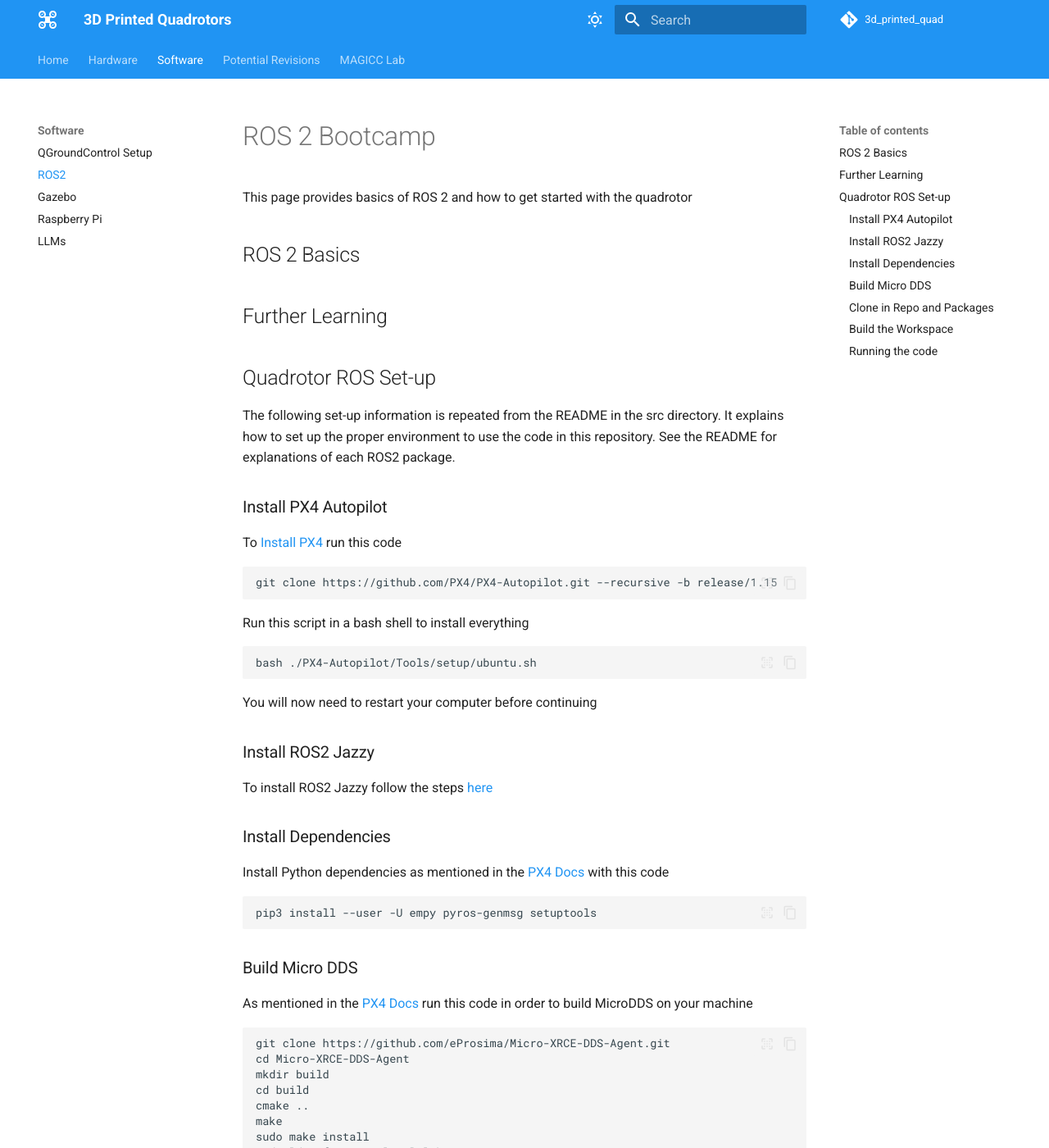
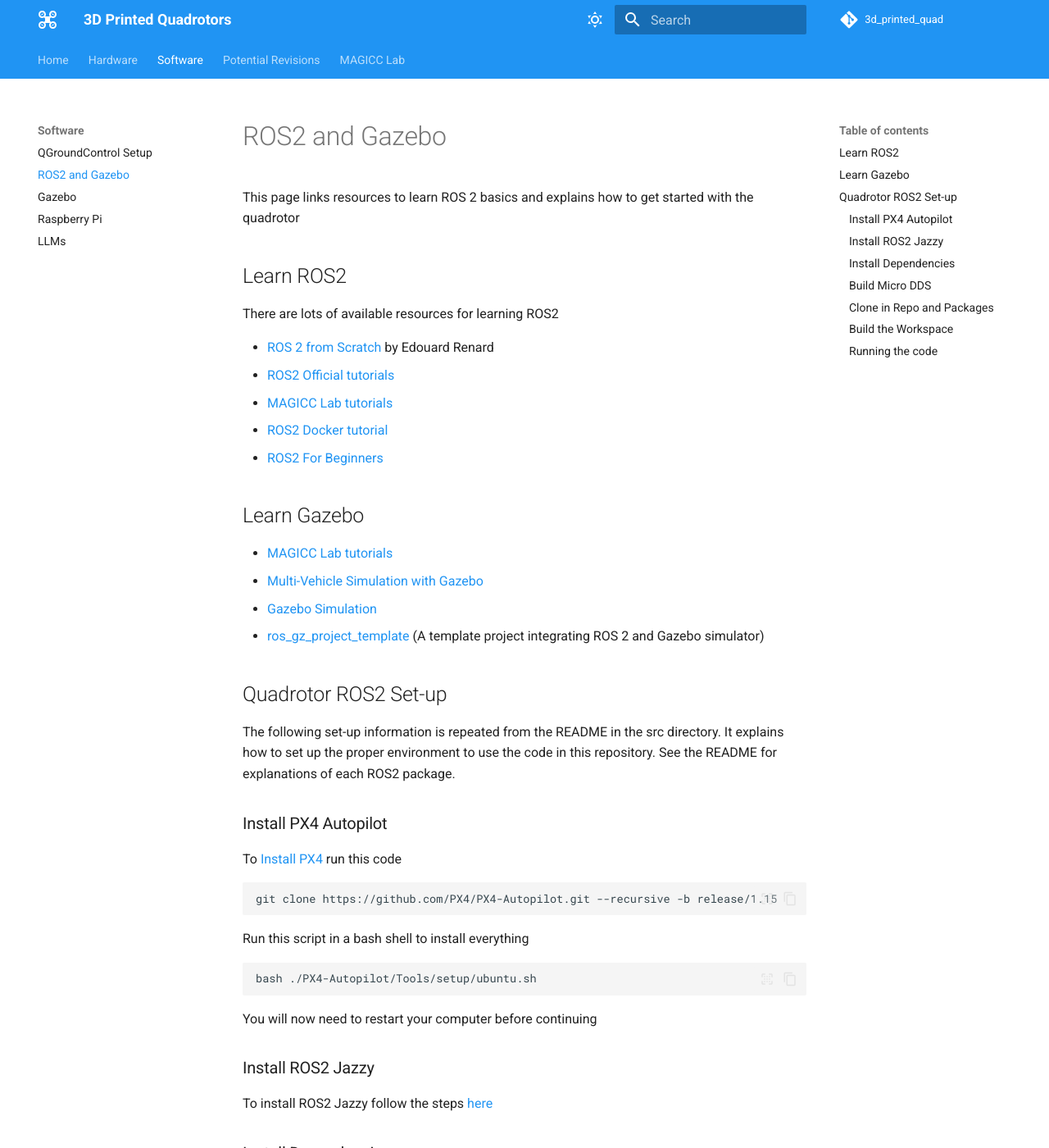
Before and after one commit to austin006/3d_printed_quad, an MkDocs documentation site: the page built from docs/software/ros2_gazebo.md, in a window 1280 px wide and 1400 px high. Shown: the whole window at 82% size. Built offline with MkDocs 1.6.1 and Material for MkDocs 9.7.7, drawn with Linux system fonts in a browser that asks for light colours; comment, search, counter and statistics services are not loaded; some of the changed text lies outside the part shown.

Commit message:
Updated docs

````diff
--- a/docs/software/ros2.md
+++ b/docs/software/ros2_gazebo.md
@@ -1,14 +1,25 @@
-# ROS 2 Bootcamp
+# ROS2 and Gazebo
 
-This page provides basics of ROS 2 and how to get started with the quadrotor
+This page links resources to learn ROS 2 basics and explains how to get started with the quadrotor
 
-## ROS 2 Basics
+## Learn ROS2
 
-## Further Learning
+There are lots of available resources for learning ROS2
 
+- [ROS 2 from Scratch](https://learning.oreilly.com/library/view/ros-2-from/9781835881408/) by Edouard Renard
+- [ROS2 Official tutorials](https://docs.ros.org/en/jazzy/Tutorials.html)
+- [MAGICC Lab tutorials](https://byu-magicc.github.io/wiki/ros2_tutorials/intro/)
+- [ROS2 Docker tutorial](https://docs.ros.org/en/jazzy/How-To-Guides/Setup-ROS-2-with-VSCode-and-Docker-Container.html)
+- [ROS2 For Beginners](https://learning.oreilly.com/videos/ros2-for-beginners/10000DIVC2022146/)
 
+## Learn Gazebo
 
-## Quadrotor ROS Set-up
+- [MAGICC Lab tutorials](https://byu-magicc.github.io/wiki/gazebo_tutorials/overview/)
+- [Multi-Vehicle Simulation with Gazebo](https://docs.px4.io/main/en/sim_gazebo_gz/multi_vehicle_simulation.html)
+- [Gazebo Simulation](https://docs.px4.io/main/en/sim_gazebo_gz/#adding-new-worlds-and-models)
+- [ros_gz_project_template](https://github.com/gazebosim/ros_gz_project_template) (A template project integrating ROS 2 and Gazebo simulator)
+
+## Quadrotor ROS2 Set-up
 
 The following set-up information is repeated from the README in the src directory. It explains how to set up the proper environment to use the code in this repository. See the README for explanations of each ROS2 package.
 
@@ -85,6 +96,26 @@
 source install/setup.bash
 ```
 
+Your directory should now look similar to the following
+
+```
+.
+├── .github
+├── docs
+├── build
+├── install
+├── log
+├── src
+│   ├── px4_offboard
+│   ├── other_ros_packages
+│   ├── px4_msgs
+│   ├── px4_msgs_old
+│   ├── translation_node
+├── .gitignore
+├── mkdocs.yml
+├── README.md
+```
+
 ### Running the code
 
 Follow the instructions for each package to run the code
--- a/mkdocs.yml
+++ b/mkdocs.yml
@@ -72,7 +72,7 @@
     - Wiring: hardware/wiring.md
   - Software:
     - QGroundControl Setup: software/qgroundcontrol_setup.md
-    - ROS2: software/ros2.md
+    - ROS2 and Gazebo: software/ros2_gazebo.md
     - Gazebo: software/gazebo.md
     - Raspberry Pi: software/raspberry_pi.md
     - LLMs: software/LLMs.md
````
Also changed, not shown: docs/software/gazebo.md (deleted, +0 -9 lines), src/README.md (+31 -9 lines).
